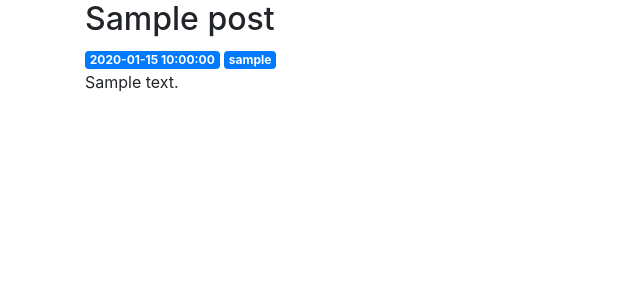
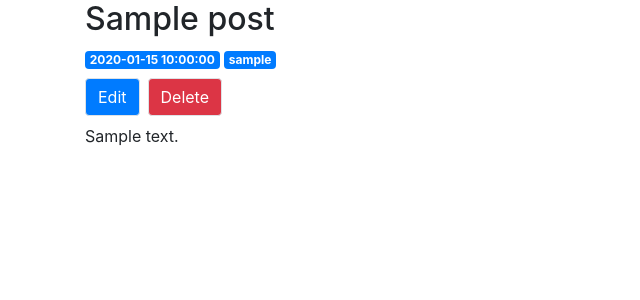
Before and after one commit to a-dzemiankova/flask-blog, a Flask app: page /1 in a window 1280 px wide. Shown: the part 56-356 px from the top of the page, without its empty margins (0-640 px from the left). Run offline with Flask 3, Linux system fonts and the light colour scheme; a user stored in the database is signed in; tables that the repository leaves empty hold one stand-in row (values such as "Sample post"); some libraries are stand-ins or nearby versions.

Commit message:
feat:added edit and delete logic

```diff
--- a/app.py
+++ b/app.py
@@ -96,7 +96,7 @@ def register():
 def post(post_id):
     '''Получить из бд пост по айди'''
     post = Post.query.get(post_id)
-    return render_template('post.html', post=post)
+    return render_template('post.html', post=post, user=current_user)
 
 
 @app.route('/create', methods=('GET', 'POST'))
@@ -159,5 +159,33 @@ def users_posts(user_id):
     return render_template('posts.html', posts=posts)
 
 
+@app.route('/posts/edit/<int:post_id>', methods=['GET', 'POST'])
+@login_required
+def edit_post(post_id):
+    post = Post.query.get_or_404(post_id)
+    if request.method == 'POST':
+        title = request.form['title']
+        content = request.form['content']
+
+        post.title = title
+        post.content = content
+
+        db.session.commit()
+        flash('Your post has been updated!', 'success')
+        return redirect(url_for('post', post_id=post.id))
+
+    return render_template('edit.html', post=post)
+
+
+@app.route('/posts/delete/<int:post_id>', methods=['POST'])
+@login_required
+def delete_post(post_id):
+    post = Post.query.get_or_404(post_id)
+    db.session.delete(post)
+    db.session.commit()
+    flash('Your post has been deleted.', 'danger')
+    return redirect(url_for('index'))
+
+
 if __name__ == '__main__':
     app.run(debug=True)
--- a/templates/post.html
+++ b/templates/post.html
@@ -3,6 +3,38 @@
 {% block content %}
     <h2>{% block title %} {{ post.title }} {% endblock %}</h2>
     <span class="badge badge-primary">{{ post.created }}</span>
-    <span class="badge badge-primary">{{ user.username }}</span>
+    <span class="badge badge-primary">{{ post.author.username }}</span>
+    {% if user and user.id == post.author.id %}
+    <div class="d-flex mt-2 mb-2">
+        <form action="{{ url_for('edit_post', post_id=post.id) }}" method="GET">
+        <button type="submit" class="btn btn-primary text-white border mr-2 btn-hover">Edit</button>
+        </form>
+
+        <button type="button" class="btn btn-danger text-white border btn-hover" data-toggle="modal" data-target="#deleteModal{{ post.id }}">Delete</button>
+
+        <div class="modal fade" id="deleteModal{{ post.id }}" tabindex="-1" role="dialog" aria-labelledby="deleteModalLabel" aria-hidden="true">
+        <div class="modal-dialog" role="document">
+            <div class="modal-content">
+                <div class="modal-header">
+                    <h5 class="modal-title" id="deleteModalLabel">Confirm Deletion</h5>
+                    <button type="button" class="close" data-dismiss="modal" aria-label="Close">
+                        <span aria-hidden="true">&times;</span>
+                    </button>
+                </div>
+                <div class="modal-body">
+                    Are you sure you want to delete this post?
+                </div>
+                <div class="modal-footer">
+                    <button type="button" class="btn btn-secondary" data-dismiss="modal">Cancel</button>
+                    <form action="{{ url_for('delete_post', post_id=post.id) }}" method="POST" id="deleteForm{{ post.id }}">
+                        <button type="submit" class="btn btn-danger">Delete</button>
+                    </form>
+                </div>
+            </div>
+        </div>
+    </div>
+</div>
+
+    {% endif %}
     <p>{{ post.content }}</p>
 {% endblock %}
```
Also changed, not shown: templates/edit.html (+6 -13 lines).
